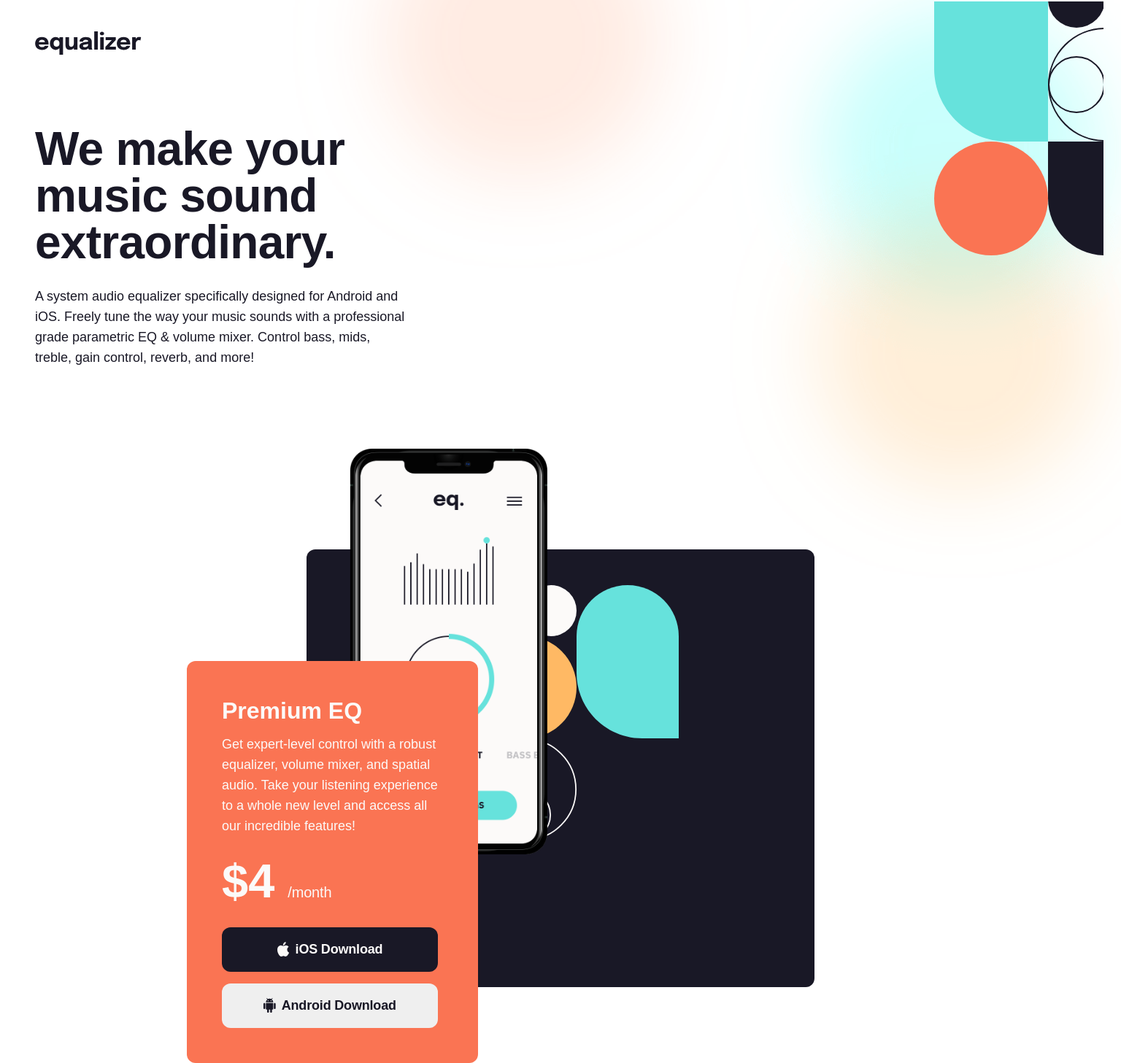
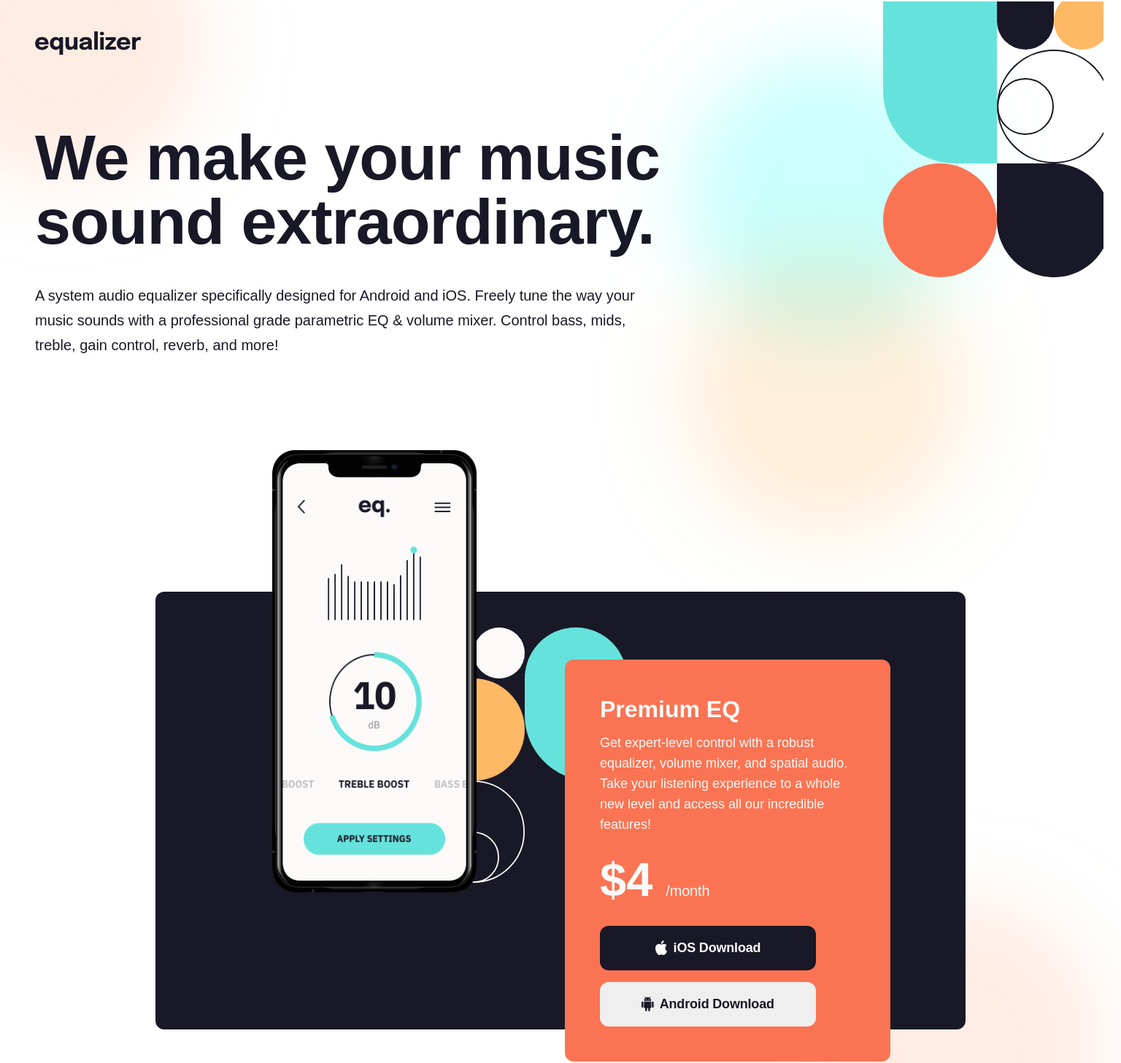
Before and after one commit to DIMITRIDAR/Equalizer-Landing-Page, a plain HTML site: page index.html in a window 1536 px wide. Shown: the part 38-1495 px from the top of the page at 73% size. Drawn offline with Linux system fonts and the light colour scheme.

Commit message:
start desktop version styles

```diff
--- a/style.css
+++ b/style.css
@@ -288,3 +288,49 @@ main {
     transition: 0.3s;
   }
 }
+
+@media only screen and (min-width: 90rem) {
+  .main-content h1 {
+    font-size: 8.8rem;
+    line-height: 8.8rem;
+    letter-spacing: -0.1rem;
+    width: 18ch;
+  }
+
+  .main-content p {
+    font-size: 2rem;
+    line-height: 3.4rem;
+    margin-top: 4rem;
+    width: 74ch;
+  }
+
+  body {
+    background-image: url(./assets/bg-main-desktop.png);
+  }
+
+  .content {
+    background-position: top -9rem right -1rem;
+  }
+
+  .container-card {
+    margin-top: 32.1rem;
+  }
+
+  .mobile-picture {
+    width: 111rem;
+  }
+
+  .first-illustration {
+    width: 28rem;
+    height: 60.6rem;
+    left: 27%;
+    top: -19.4rem;
+  }
+
+  .premium {
+    width: 44.6rem;
+    top: 9.3rem;
+    left: 75rem;
+    padding: 4.8rem 4.8rem 4.8rem 4.8rem;
+  }
+}
```
